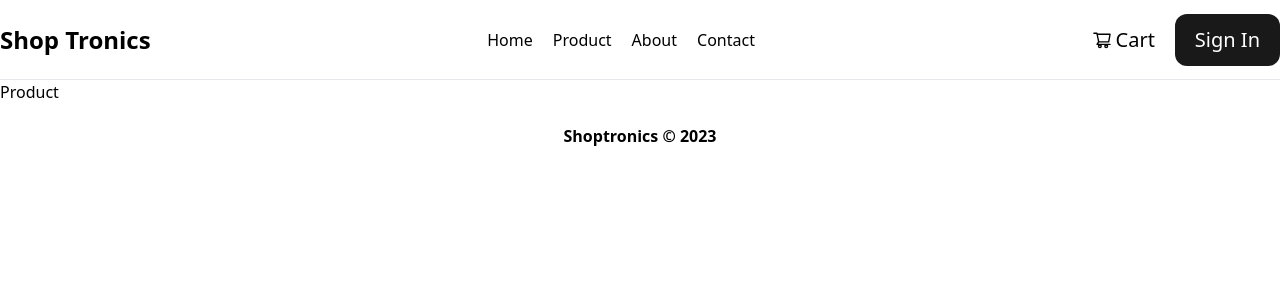
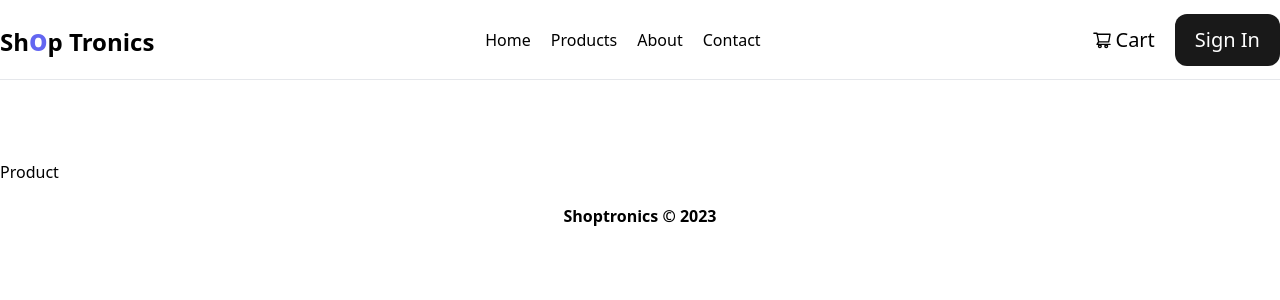
Before and after one commit to Rafiul29/shoptronics-client, a React (Create React App) app: page /products in a window 1280 px wide. Shown: the top 300 px of the page. Built offline with nearby package versions, Linux system fonts and the light colour scheme.

Commit message:
navbar done

```diff
--- a/src/components/Navbar.js
+++ b/src/components/Navbar.js
@@ -4,23 +4,27 @@ import { AiOutlineShoppingCart } from "react-icons/ai";
 
 const Navbar = () => {
   return (
-    <header className="h-20 border-b border-gray flex items-center bg-white/80 backdrop-blur-lg  ">
-      <div className="wrapper flex justify-between items-center">
+    <header className="w-full h-20 border-b border-gray flex items-center bg-white/90 backdrop-blur-lg fixed z-50 top-0 right-0 left-0 ">
+      <nav className="wrapper flex justify-between items-center">
 
         {/* nav logo */}
-        <h2 className="text-2xl font-semibold">Shop Tronics</h2>
+        <h2 className="logo">
+          <Link className="text-2xl font-semibold" to="/">Sh<span className="text-indigo-500 text-3xl">o</span>p Tronics</Link>
+        </h2>
 
-       {/* nav middle */}
-        <div className="flex gap-5">
-         <Link to="/">Home</Link>
-          <Link to="/products">Product</Link>
-          <Link to="/about">About</Link>
-          <Link to="/contact">Contact</Link>
+        {/* nav middle */}
+        <div className="hidden sm:block">
+          <div className="flex gap-5 font-light">
+            <Link to="/" className="link-item ">Home</Link>
+            <Link to="/products" className="link-item ">Products</Link>
+            <Link to="/about" className="link-item ">About</Link>
+            <Link to="/contact" className="link-item ">Contact</Link>
+          </div>
         </div>
 
         {/* nav right */}
-        <div className="flex gap-5 justify-center items-center">
-
+        <div className="hidden sm:block">
+          <div className="flex gap-5 justify-center items-center">
             <Link
               className=" text-xl flex justify-center items-center gap-1"
               to="/cart"
@@ -28,15 +32,17 @@ const Navbar = () => {
               <AiOutlineShoppingCart /> Cart
             </Link>
 
-
-            <Link to="/"
+            <Link
+              to="/"
               className=" bg-black/90 text-white  px-5 py-3 rounded-xl font text-xl  hover:bg-black/75 hover:shadow-md hover:shadow-black/40duration-700"
             >
               Sign In
             </Link>
+          </div>
+        </div>
 
-        </div>
-      </div>
+      </nav>
+
     </header>
   );
 };
--- a/src/index.css
+++ b/src/index.css
@@ -7,3 +7,23 @@
 .wrapper{
   @apply container mx-auto px-5 md:px-0
 }
+
+
+
+/* LINK STYLES */
+.link-item {
+  @apply relative;
+}
+
+.link-item::after {
+  @apply absolute bottom-0 left-1/2  h-px w-0 -translate-x-1/2 bg-indigo-600 content-[""];
+}
+
+.link-item:hover::after {
+  @apply w-full duration-700;
+}
+
+/* section margin */
+.section_margin_top{
+  @apply mt-40
+}
--- a/src/pages/Products.js
+++ b/src/pages/Products.js
@@ -2,7 +2,9 @@
 
 const Products = () => {
   return (
-    <div>Product</div>
+    <div className="section_margin_top wrapper">
+      Product
+      </div>
   )
 }
 
```
